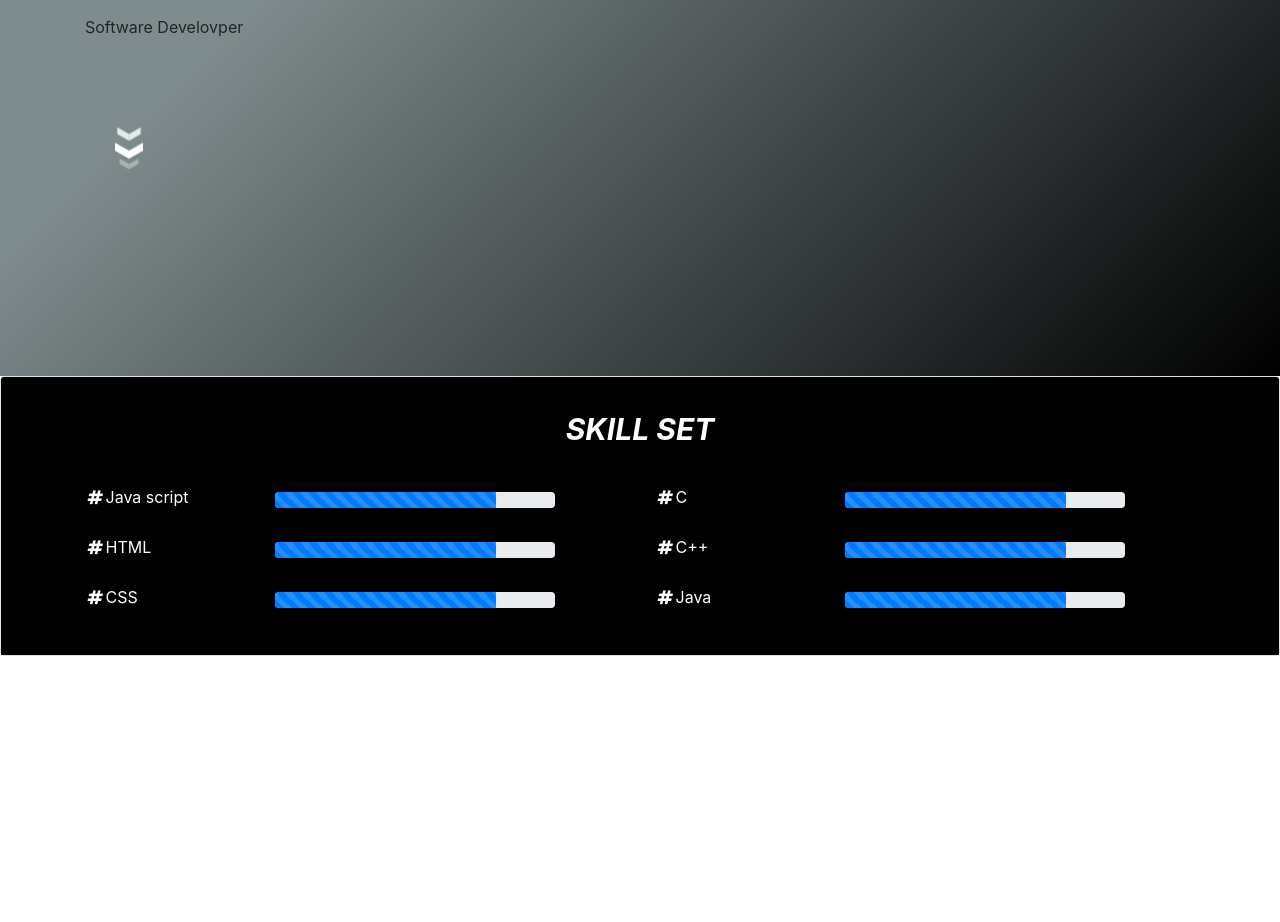
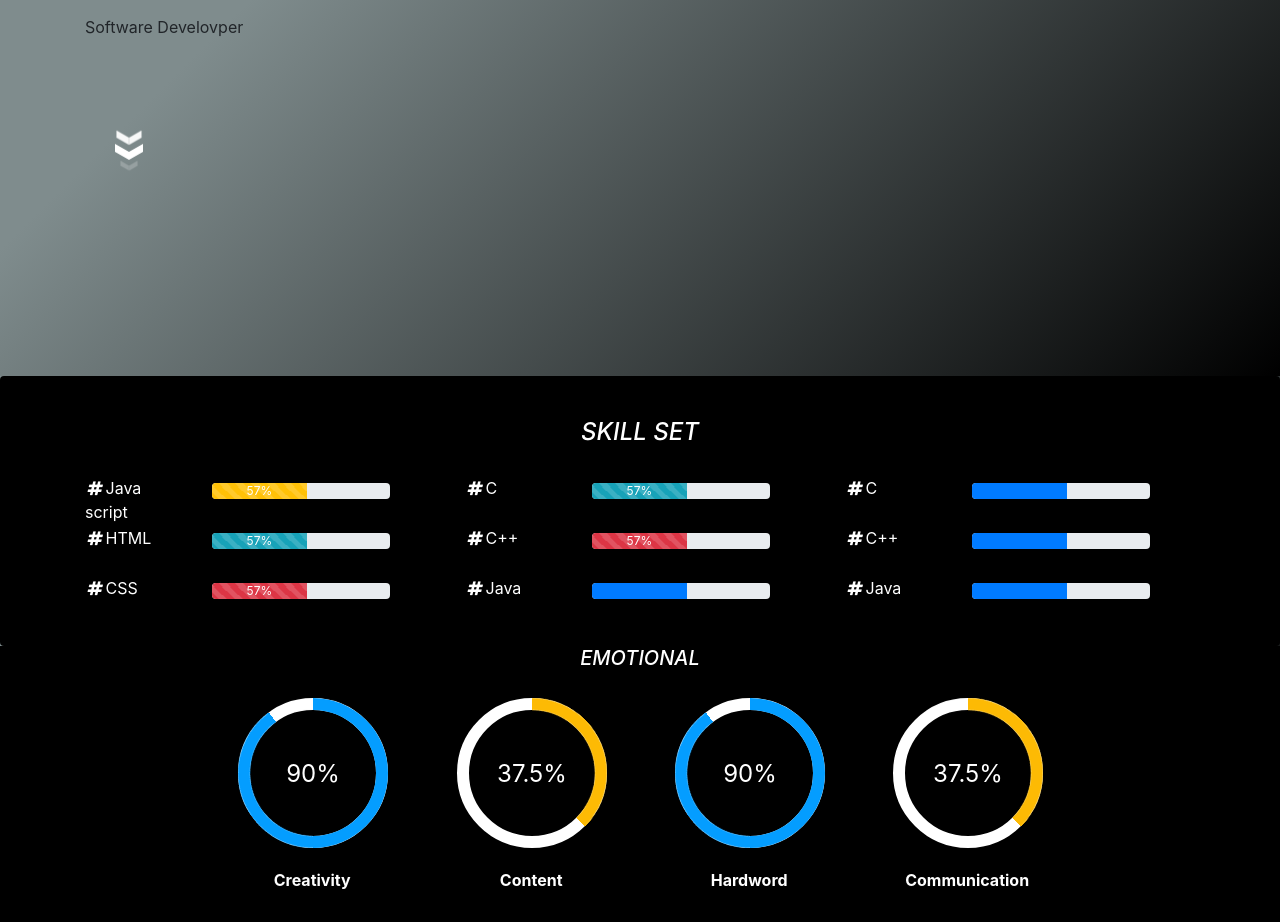
Before and after one commit to Nithishbnk/Portfoli_OWN, a React (Create React App) app: page / in a window 1280 px wide. Shown: the part 244-1166 px from the top of the page. Before the commit the page ends 900 px from the top, so only its background shows below. Built offline with nearby package versions, Linux system fonts and the light colour scheme.

Commit message:
completed Circleprogress

```diff
--- a/package.json
+++ b/package.json
@@ -18,6 +18,7 @@
     "react-bootstrap": "^1.5.2",
     "react-dom": "^17.0.2",
     "react-scripts": "4.0.3",
+    "reactstrap": "^8.9.0",
     "web-vitals": "^1.0.1"
   },
   "scripts": {
--- a/src/App.css
+++ b/src/App.css
@@ -36,3 +36,5 @@
     transform: rotate(360deg);
   }
 }
+.SkillCircle{background-color: #000000;
+background-image: linear-gradient(315deg, #000000 0%, #7f8c8d 74%);}
--- a/src/App.js
+++ b/src/App.js
@@ -5,12 +5,16 @@ import { fab } from '@fortawesome/free-brands-svg-icons'
 import { faCheckSquare, faCoffee } from '@fortawesome/free-solid-svg-icons'
 import TopSection from "./components/TopSection/TopSection";
 import SkillProgress from "./components/SkillProgress/SkillProgress";
+import CircleProgress from "./components/CircleProgress/CircleProgress";
 library.add(fab, faCheckSquare, faCoffee)
 function App() {
   return (
     <div className="App">
       <TopSection/>
-      <SkillProgress/>
+      <div class="SkillCircle">
+          <SkillProgress/>
+          <CircleProgress/>
+      </div>
     </div>
   );
 }
--- /dev/null
+++ b/src/components/CircleProgress/CircleProgress.css
@@ -0,0 +1,167 @@
+
+
+.progress1 {
+    width: 150px;
+    height: 150px !important;
+    float: center;
+    line-height: 150px;
+    background: none;
+    margin: 20px;
+    box-shadow: 2px;
+    position: relative
+}
+.head1{color:white;}
+.progress1:after {
+    content: "";
+    width: 100%;
+    height: 100%;
+    border-radius: 50%;
+    border: 12px solid #fff;
+    position: absolute;
+    top: 0;
+    left: 0
+}
+
+.progress1>span {
+    width: 50%;
+    height: 100%;
+    overflow: hidden;
+    position: absolute;
+    top: 0;
+    z-index: 1
+}
+
+.progress1 .progress-left {
+    left: 0
+}
+
+.progress1 .progress-bar {
+    width: 100%;
+    height: 100%;
+    background: none;
+    border-width: 12px;
+    border-style: solid;
+    position: absolute;
+    top: 0
+}
+
+.progress1 .progress-left .progress-bar {
+    left: 100%;
+    border-top-right-radius: 80px;
+    border-bottom-right-radius: 80px;
+    border-left: 0;
+    -webkit-transform-origin: center left;
+    transform-origin: center left
+}
+
+.progress1 .progress-right {
+    right: 0
+}
+
+.progress1 .progress-right .progress-bar {
+    left: -100%;
+    border-top-left-radius: 80px;
+    border-bottom-left-radius: 80px;
+    border-right: 0;
+    -webkit-transform-origin: center right;
+    transform-origin: center right;
+    animation: loading-1 1.8s linear forwards
+}
+
+.progress1 .progress-value {
+    width: 90%;
+    height: 90%;
+    border-radius: 50%;
+    background: #000;
+    font-size: 24px;
+    color: #fff;
+    line-height: 135px;
+    text-align: center;
+    position: absolute;
+    top: 5%;
+    left: 5%
+}
+
+.progress1.blue .progress-bar {
+    border-color: #049dff
+}
+
+.progress1.blue .progress-left .progress-bar {
+    animation: loading-2 1.5s linear forwards 1.8s
+}
+
+.progress1.yellow .progress-bar {
+    border-color: #fdba04
+}
+
+.progress1.yellow .progress-right .progress-bar {
+    animation: loading-3 1.8s linear forwards
+}
+
+.progress1.yellow .progress-left .progress-bar {
+    animation: none
+}
+
+@keyframes loading-1 {
+    0% {
+        -webkit-transform: rotate(0deg);
+        transform: rotate(0deg)
+    }
+
+    100% {
+        -webkit-transform: rotate(180deg);
+        transform: rotate(180deg)
+    }
+}
+
+@keyframes loading-2 {
+    0% {
+        -webkit-transform: rotate(0deg);
+        transform: rotate(0deg)
+    }
+
+    100% {
+        -webkit-transform: rotate(144deg);
+        transform: rotate(144deg)
+    }
+}
+
+@keyframes loading-3 {
+    0% {
+        -webkit-transform: rotate(0deg);
+        transform: rotate(0deg)
+    }
+
+    100% {
+        -webkit-transform: rotate(135deg);
+        transform: rotate(135deg)
+    }
+}
+.col-md-2
+{
+  align-content: center;
+}
+@media only screen and (max-width: 767px) {
+  .col-md-2
+  {
+    padding-left: 110px;;
+  }
+}
+.circlename
+{
+  color: white;
+}
+@media only screen and (max-width: 767px) {
+  .circlename
+  {
+    padding-left: 70px;
+    text-align: left;
+  }
+}
+.Circleprogress
+{
+  background-color: black;
+  padding-bottom: 30px;
+  /* background-color: #000000;
+  background-image: linear-gradient(315deg, #000000 0%, #7f8c8d 74%); */
+}
--- /dev/null
+++ b/src/components/CircleProgress/CircleProgress.js
@@ -0,0 +1,62 @@
+import React, {Component} from 'react'
+import "./CircleProgress.css"
+import { Progress } from 'reactstrap';
+import AOS from "aos";
+import "aos/dist/aos.css";
+class CircleProgress extends Component {
+    componentDidMount() {
+    AOS.init({
+      duration : 2000
+    });
+  }
+  render() {
+
+    return (
+<div class="Circleprogress">
+<div class=" head1 text-uppercase font-weight-bold font-italic"><h5>Emotional</h5></div>
+<div class="row justify-content-center text-center">
+<div class="col-md-2 justify-content-center text-center">
+</div>
+    <div class="col-md-2 justify-content-center text-center">
+       <div data-aos="flip-up"  data-aos-duration="3000">
+        <div class="progress progress1 blue"> <span class="progress-left"> <span class="progress-bar"></span> </span> <span class="progress-right"> <span class="progress-bar"></span> </span>
+            <div class="progress-value">90%</div>
+        </div>
+        <div class="circlename font-weight-bold text-capitalize">Creativity</div>
+        </div>
+    </div>
+    <div class="col-md-2 justify-content-center text-center align-self-center">
+        <div data-aos="flip-right"  data-aos-duration="3000">
+        <div class="progress progress1 yellow"> <span class="progress-left"> <span class="progress-bar"></span> </span> <span class="progress-right"> <span class="progress-bar"></span> </span>
+            <div class="progress-value">37.5%</div>
+        </div>
+        <div class="circlename font-weight-bold text-capitalize">Content</div>
+        </div>
+    </div>
+    <div class="col-md-2 justify-content-center text-center">
+        <div data-aos="flip-left"  data-aos-duration="3000">
+        <div class="progress progress1 blue"> <span class="progress-left"> <span class="progress-bar"></span> </span> <span class="progress-right"> <span class="progress-bar"></span> </span>
+            <div class="progress-value">90%</div>
+        </div>
+        <div class="circlename font-weight-bold text-capitalize">Hardword</div>
+        </div>
+    </div>
+    <div class="col-md-2 justify-content-center text-center">
+     <div data-aos="flip-down"  data-aos-duration="3000">
+        <div class="progress progress1 yellow"> <span class="progress-left"> <span class="progress-bar"></span> </span> <span class="progress-right"> <span class="progress-bar"></span> </span>
+            <div class="progress-value">37.5%</div>
+        </div>
+        <div class="circlename font-weight-bold text-capitalize">Communication</div>
+        </div>
+    </div>
+    <div class="col-md-2 justify-content-center text-center">
+    </div>
+</div>
+</div>
+  );
+
+  }
+
+}
+
+export default CircleProgress;
--- a/src/components/SkillProgress/SkillProgress.css
+++ b/src/components/SkillProgress/SkillProgress.css
@@ -3,14 +3,19 @@
 .skill-title{text-align: left; color:white;}
 .skill-progress{height:50px;}
 .card1{
+  padding-top: 30px;
   width:100%;
-  margin: 0px auto;
+     border:none;
           float: none;
+background-color: black;
+          /* background-color: #000000;
+          background-image: linear-gradient(315deg, #000000 0%, #7f8c8d 74%); */
 }
+
 .card-body
 {
   margin-top:0;
-  background-color: black;
+  /* background-color: black; */
 }
 .con2
 {
@@ -18,8 +23,9 @@
 }
 .card-header
 {
-  background-color: black;
+  /* background-color: black; */
+  height:50px;
   color: white;
-  font-size: 30px;
-  padding-top: 30px;
+  font-size: 20px;
+  /* padding-top: 30px; */
 }
--- a/src/components/SkillProgress/SkillProgress.js
+++ b/src/components/SkillProgress/SkillProgress.js
@@ -1,26 +1,41 @@
 import React, {Component} from 'react'
 import "./SkillProgress.css"
+import { Progress } from 'reactstrap';
 import { FontAwesomeIcon } from '@fortawesome/react-fontawesome'
 import AOS from "aos";
 import "aos/dist/aos.css";
 class SkillProgress extends Component {
+  state = {
+    progress: 0,
+  }
   componentDidMount() {
   AOS.init({
     duration : 2000
   });
+  let counter = 1;
+    const interval = setInterval(() => {
+        counter++;
+        this.setState({
+            progress : counter
+        })
+        if(counter == 60) {
+            clearInterval(interval);
+        }
+    }, 100);
 }
+
   render() {
 
     return (
-<div >
+<div class="Skills">
 <div data-aos="zoom-in-up"  data-aos-duration="3000">
-<div class="card card1 border  rounded-3" >
-  <div class="card-header text-uppercase font-weight-bold font-italic">Skill Set</div>
+<div class="card card1 rounded-4" >
+  <div class="card-header text-uppercase font-weight-bold font-italic"><h4>Skill Set</h4></div>
   <div class="card-body">
 
           <div class="container con2">
               <div class="row">
-                  <div class="col-md-6">
+                  <div class="col-md-4">
                     <div data-aos="fade-right">
                                 <div class="skill-progress">
                                       <div class="row">
@@ -31,9 +46,7 @@ class SkillProgress extends Component {
                                                 </div>
                                           </div>
                                           <div class="col-8">
-                                              <div class="progress">
-                                                <div class="progress-bar progress-bar-striped progress-bar-animated" role="progressbar" aria-valuenow="75" aria-valuemin="0" aria-valuemax="100"></div>
-                                              </div>
+                                              <Progress class="progress" value={this.state.progress} animated color="warning" title="Saving the details">{this.state.progress}%</Progress>
                                           </div>
                                       </div>
                                 </div>
@@ -46,9 +59,7 @@ class SkillProgress extends Component {
                                                 </div>
                                           </div>
                                           <div class="col-8">
-                                              <div class="progress">
-                                                <div class="progress-bar progress-bar-striped progress-bar-animated" role="progressbar" aria-valuenow="75" aria-valuemin="0" aria-valuemax="100"></div>
-                                              </div>
+                                              <Progress class="progress" value={this.state.progress} animated color="info" title="Saving the details">{this.state.progress}%</Progress>
                                           </div>
                                       </div>
                                 </div>
@@ -61,15 +72,13 @@ class SkillProgress extends Component {
                                                 </div>
                                           </div>
                                           <div class="col-8">
-                                              <div class="progress">
-                                                <div class="progress-bar progress-bar-striped progress-bar-animated" role="progressbar" aria-valuenow="75" aria-valuemin="0" aria-valuemax="100"></div>
-                                              </div>
+                                              <Progress class="progress" value={this.state.progress} animated color="danger" title="Saving the details">{this.state.progress}%</Progress>
                                           </div>
                                       </div>
                                 </div>
                                 </div>
                   </div>
-                  <div class="col-md-6">
+                  <div class="col-md-4">
                   <div data-aos="fade-left">
                   <div class="skill-progress">
                         <div class="row">
@@ -80,9 +89,7 @@ class SkillProgress extends Component {
                                   </div>
                             </div>
                             <div class="col-8">
-                                <div class="progress">
-                                  <div class="progress-bar progress-bar-striped progress-bar-animated" role="progressbar" aria-valuenow="75" aria-valuemin="0" aria-valuemax="100"></div>
-                                </div>
+                                <Progress class="progress" value={this.state.progress} animated color="info" title="Saving the details">{this.state.progress}%</Progress>
                             </div>
                         </div>
                   </div>
@@ -95,9 +102,7 @@ class SkillProgress extends Component {
                                   </div>
                             </div>
                             <div class="col-8">
-                                <div class="progress">
-                                  <div class="progress-bar progress-bar-striped progress-bar-animated" role="progressbar" aria-valuenow="75" aria-valuemin="0" aria-valuemax="100"></div>
-                                </div>
+                                <Progress class="progress" value={this.state.progress} animated color="danger" title="Saving the details">{this.state.progress}%</Progress>
                             </div>
                         </div>
                   </div>
@@ -110,9 +115,50 @@ class SkillProgress extends Component {
                                   </div>
                             </div>
                             <div class="col-8">
-                                <div class="progress">
-                                  <div class="progress-bar progress-bar-striped progress-bar-animated" role="progressbar" aria-valuenow="75" aria-valuemin="0" aria-valuemax="100"></div>
-                                </div>
+                                <Progress class="progress" value={this.state.progress} title="Saving the details"/>
+                            </div>
+                        </div>
+                  </div>
+                  </div>
+                  </div>
+                  <div class="col-md-4">
+                  <div data-aos="fade-up-right">
+                  <div class="skill-progress">
+                        <div class="row">
+                            <div class="col-4">
+                                  <div class="skill-title">
+                                     <i class="fa fa-sm fa-fw fa-hashtag"></i>
+                                     <span>C</span>
+                                  </div>
+                            </div>
+                            <div class="col-8">
+                                <Progress class="progress" value={this.state.progress} title="Saving the details"/>
+                            </div>
+                        </div>
+                  </div>
+                  <div class="skill-progress">
+                        <div class="row">
+                            <div class="col-4">
+                                  <div class="skill-title">
+                                     <i class="fa fa-sm fa-fw fa-hashtag"></i>
+                                     <span>C++</span>
+                                  </div>
+                            </div>
+                            <div class="col-8">
+                                <Progress class="progress" value={this.state.progress} title="Saving the details"/>
+                            </div>
+                        </div>
+                  </div>
+                  <div class="skill-progress">
+                        <div class="row">
+                            <div class="col-4">
+                                  <div class="skill-title">
+                                     <i class="fa fa-sm fa-fw fa-hashtag"></i>
+                                     <span>Java</span>
+                                  </div>
+                            </div>
+                            <div class="col-8">
+                                <Progress class="progress" value={this.state.progress} title="Saving the details"/>
                             </div>
                         </div>
                   </div>
@@ -125,6 +171,7 @@ class SkillProgress extends Component {
 
 
 </div>
+
 </div>
 
     );
```
Also changed, not shown: 1 other file (tests, documents, lock files or other folders).
